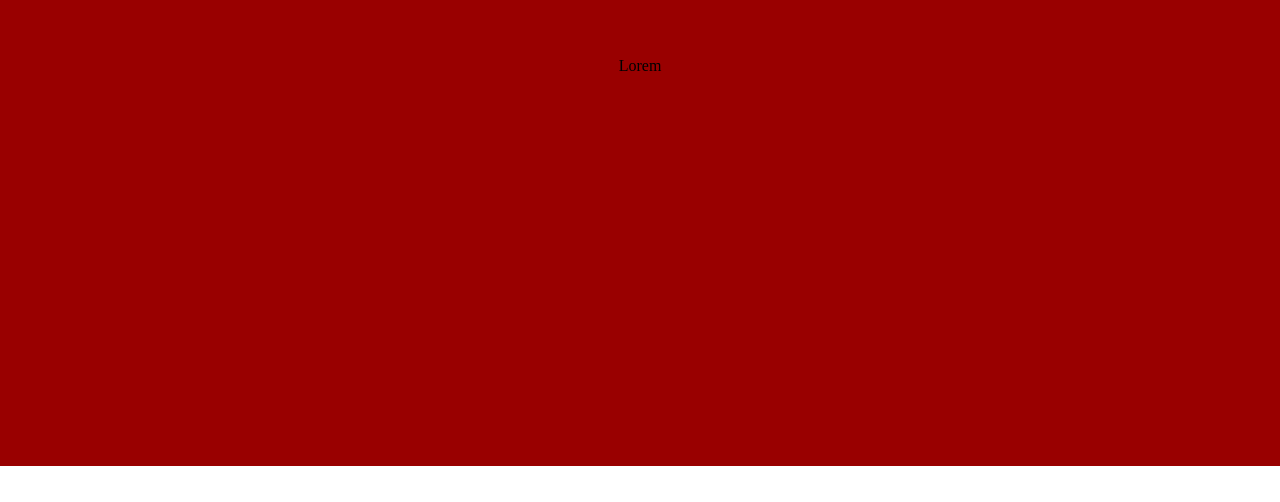
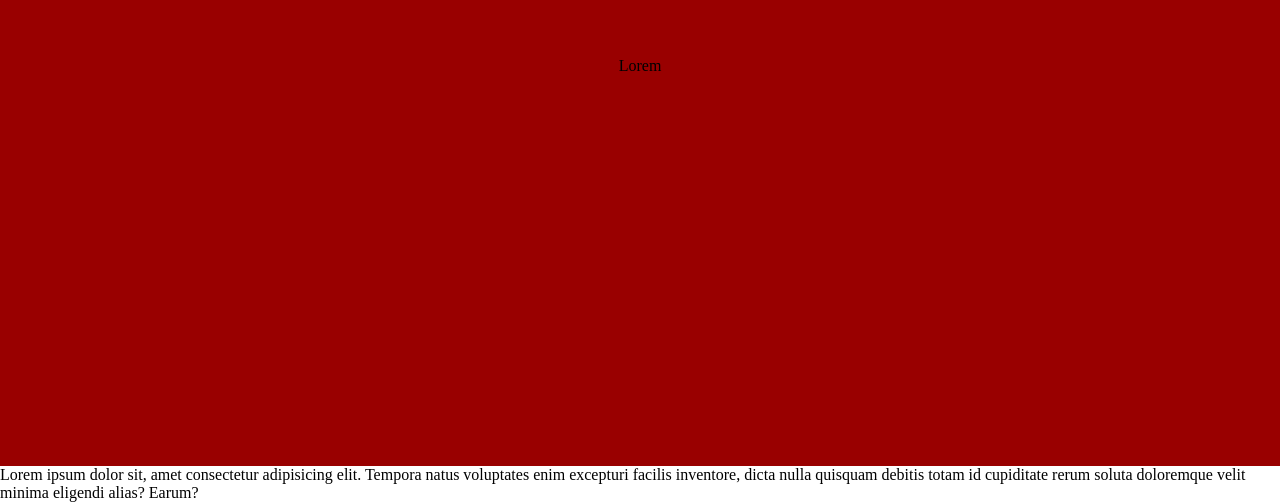
Before and after one commit to andruha2503/GIT, a plain HTML site: page index.html in a window 1280 px wide. Shown: the part 1134-1636 px from the top of the page. Before the commit the page ends 1600 px from the top, so only its background shows below. Drawn offline with Linux system fonts and the light colour scheme.

Commit message:
додано новий файл и змини головного

```diff
--- a/index.html
+++ b/index.html
@@ -14,5 +14,6 @@
 
     </section>
     <section class="secondscreen" >Lorem</section>
+    <p>Lorem ipsum dolor sit, amet consectetur adipisicing elit. Tempora natus voluptates enim excepturi facilis inventore, dicta nulla quisquam debitis totam id cupiditate rerum soluta doloremque velit minima eligendi alias? Earum?</p>
 </body>
 </html>
```
Also changed, not shown: about.html (added).
